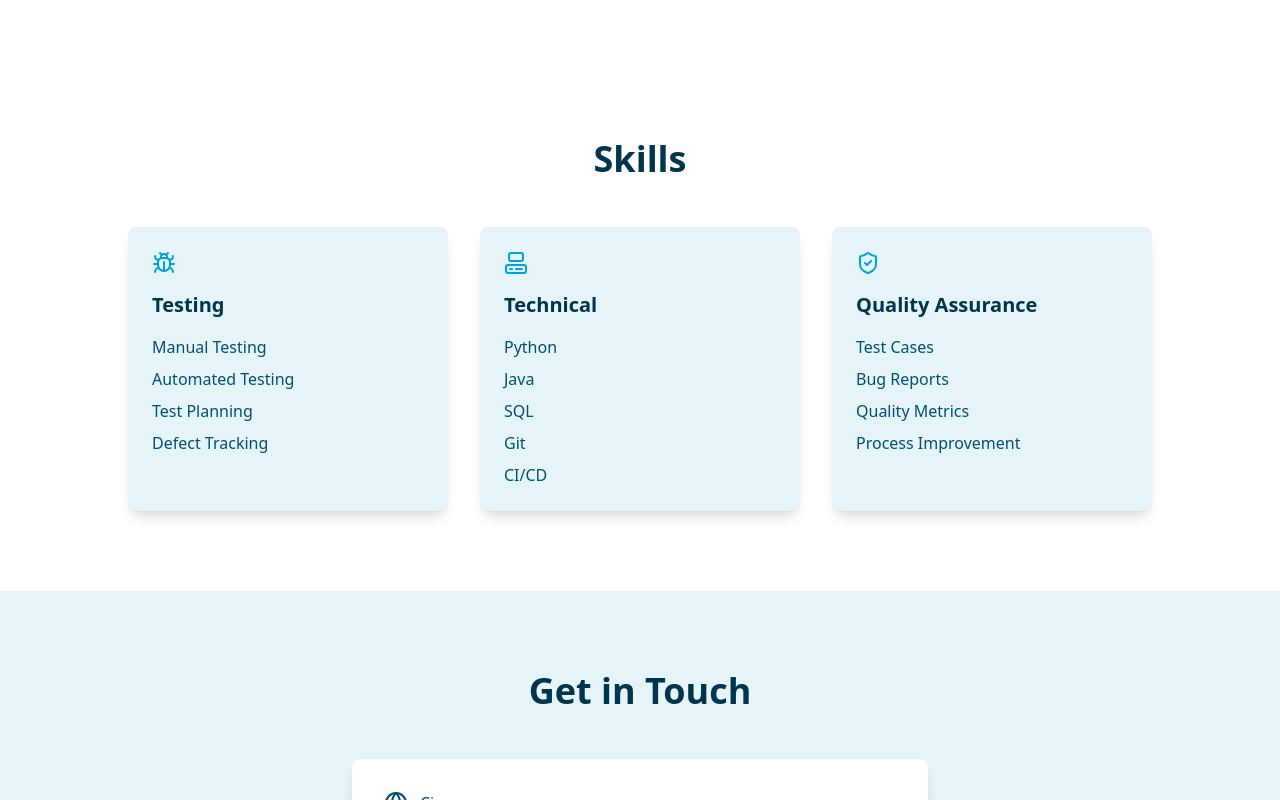
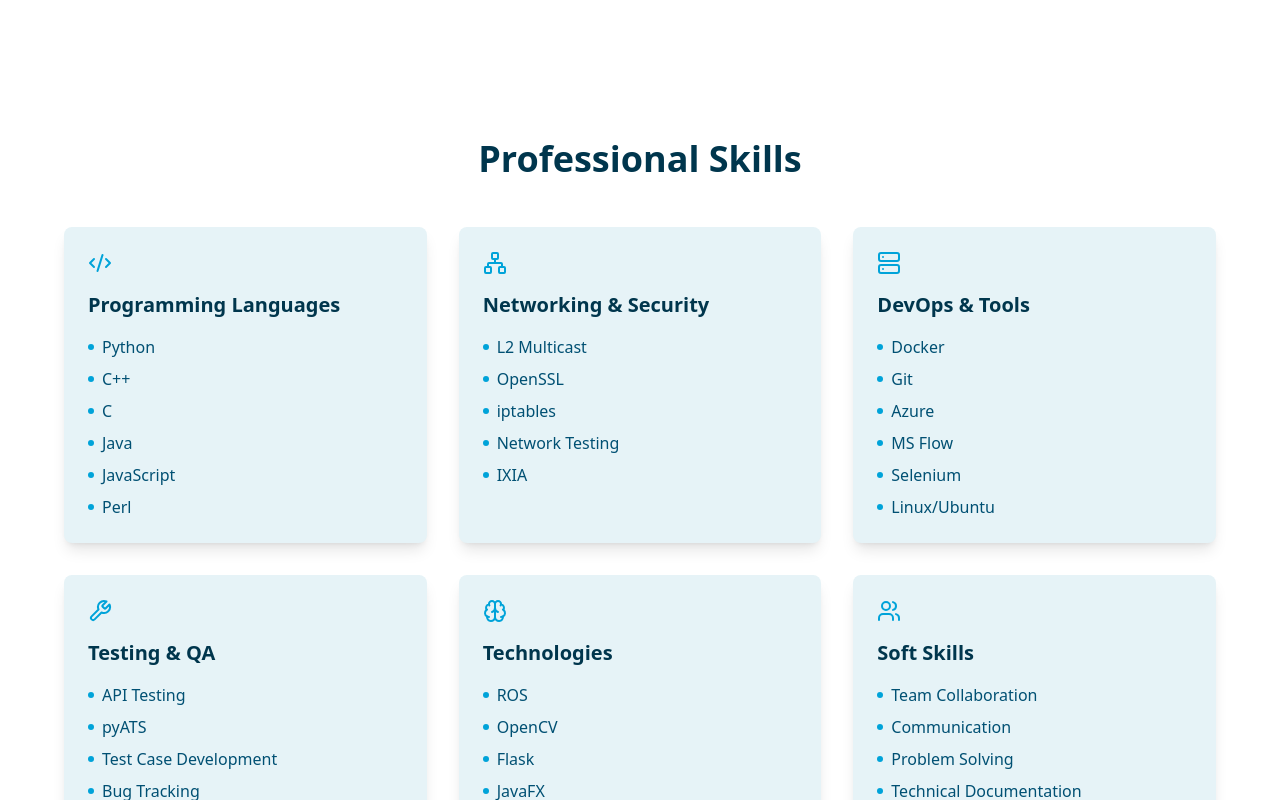
Before and after one commit to mohamedamahmoud/my-portfolio, a React (Vite) app: page / in a window 1280 px wide. Shown: the part 3760-4560 px from the top of the page. Built offline with nearby package versions, Linux system fonts and the light colour scheme.

Commit message:
Update skills based on CV
Reviewed and updated the skills section to reflect the latest qualifications and experiences from the CV of Mohamed Ahmed Mahmoud, including software development, networking knowledge, and automation tools.
[skip gpt_engineer]

```diff
--- a/src/components/Skills.tsx
+++ b/src/components/Skills.tsx
@@ -1,21 +1,36 @@
-import { ShieldCheck, Bug, Computer } from "lucide-react";
+import { Code2, Network, Server, Wrench, Brain, Users } from "lucide-react";
 
 export const Skills = () => {
   const skillCategories = [
     {
-      icon: <Bug className="w-6 h-6" />,
-      title: "Testing",
-      skills: ["Manual Testing", "Automated Testing", "Test Planning", "Defect Tracking"],
+      icon: <Code2 className="w-6 h-6" />,
+      title: "Programming Languages",
+      skills: ["Python", "C++", "C", "Java", "JavaScript", "Perl"],
     },
     {
-      icon: <Computer className="w-6 h-6" />,
-      title: "Technical",
-      skills: ["Python", "Java", "SQL", "Git", "CI/CD"],
+      icon: <Network className="w-6 h-6" />,
+      title: "Networking & Security",
+      skills: ["L2 Multicast", "OpenSSL", "iptables", "Network Testing", "IXIA"],
     },
     {
-      icon: <ShieldCheck className="w-6 h-6" />,
-      title: "Quality Assurance",
-      skills: ["Test Cases", "Bug Reports", "Quality Metrics", "Process Improvement"],
+      icon: <Server className="w-6 h-6" />,
+      title: "DevOps & Tools",
+      skills: ["Docker", "Git", "Azure", "MS Flow", "Selenium", "Linux/Ubuntu"],
+    },
+    {
+      icon: <Wrench className="w-6 h-6" />,
+      title: "Testing & QA",
+      skills: ["API Testing", "pyATS", "Test Case Development", "Bug Tracking", "Jira"],
+    },
+    {
+      icon: <Brain className="w-6 h-6" />,
+      title: "Technologies",
+      skills: ["ROS", "OpenCV", "Flask", "JavaFX", "Android Studio", "MATLAB"],
+    },
+    {
+      icon: <Users className="w-6 h-6" />,
+      title: "Soft Skills",
+      skills: ["Team Collaboration", "Communication", "Problem Solving", "Technical Documentation", "Project Management"],
     },
   ];
 
@@ -23,9 +38,9 @@ export const Skills = () => {
     <section className="py-20 bg-white" id="skills">
       <div className="container mx-auto px-4">
         <h2 className="text-3xl md:text-4xl font-bold text-portfolio-primary mb-12 text-center">
-          Skills
+          Professional Skills
         </h2>
-        <div className="grid md:grid-cols-3 gap-8 max-w-5xl mx-auto">
+        <div className="grid md:grid-cols-2 lg:grid-cols-3 gap-8 max-w-6xl mx-auto">
           {skillCategories.map((category, index) => (
             <div
               key={index}
@@ -39,8 +54,9 @@ export const Skills = () => {
                 {category.skills.map((skill, skillIndex) => (
                   <li
                     key={skillIndex}
-                    className="text-portfolio-secondary"
+                    className="text-portfolio-secondary flex items-center gap-2"
                   >
+                    <span className="w-1.5 h-1.5 bg-portfolio-accent rounded-full"></span>
                     {skill}
                   </li>
                 ))}
```
